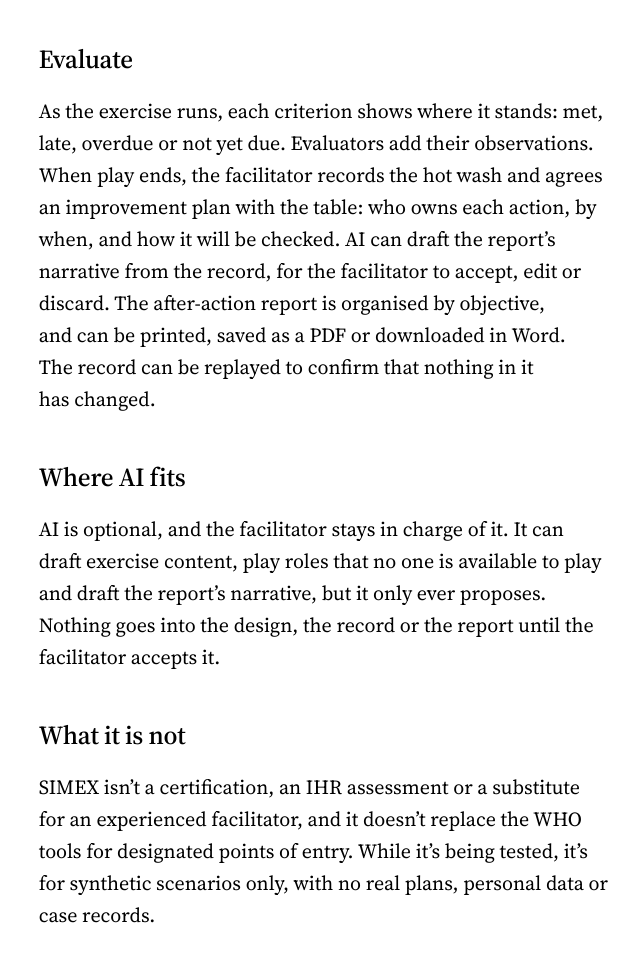
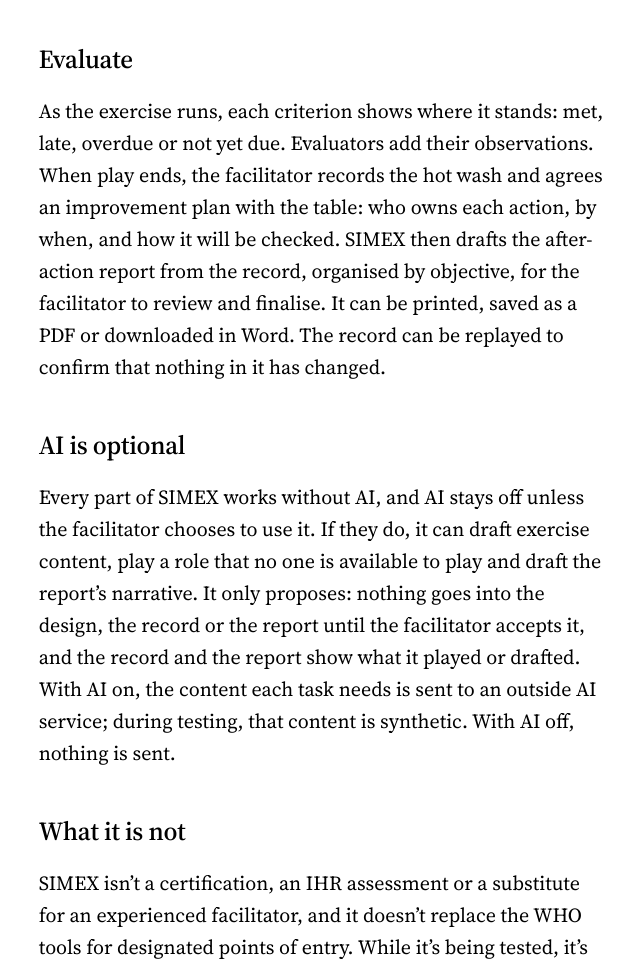
Before and after one commit to Akinloluwinc/presentlab-website, an Eleventy site: page src/notes/simex.md in a window 1280 px wide. Shown: the part 2214-3183 px from the top of the page, without its empty margins (415-1055 px from the left). Built offline with nearby package versions, Linux system fonts and the light colour scheme; Eleventy itself is replaced by a stand-in of ours; files that its build step writes are made by us from their sources.

Commit message:
SIMEX note: keep AI to one plainly labelled section
Feedback from the field: the write-up and the film put AI too far forward
for lay readers and the many AI-sceptics in global health security.

- Evaluate no longer mentions AI. It now says SIMEX drafts the
  after-action report from the record for the facilitator to review and
  finalise, which is true with or without AI (without it, the draft is
  built from the record by fixed rules).
- "Where AI fits" becomes "AI is optional": every part of SIMEX works
  without AI, which stays off unless the facilitator chooses to use it;
  what it can do; that it only proposes and its work is shown as such in
  the record and the report; and that with AI on, the content each task
  needs goes to an outside AI service (synthetic during testing), while
  with it off nothing is sent.

All AI mentions on the page are now in that one section.

Co-Authored-By: Claude Opus 5.5 <noreply@anthropic.com>
Claude-Session: https://claude.ai/code/session_01G2VjZPQAiJYoLxWJvs8ah6

```diff
--- a/src/notes/simex.md
+++ b/src/notes/simex.md
@@ -34,11 +34,11 @@ The facilitator runs the exercise from one console, in the room or online. Parti
 
 ## Evaluate
 
-As the exercise runs, each criterion shows where it stands: met, late, overdue or not yet due. Evaluators add their observations. When play ends, the facilitator records the hot wash and agrees an improvement plan with the table: who owns each action, by when, and how it will be checked. AI can draft the report’s narrative from the record, for the facilitator to accept, edit or discard. The after-action report is organised by objective, and can be printed, saved as a PDF or downloaded in Word. The record can be replayed to confirm that nothing in it has changed.
+As the exercise runs, each criterion shows where it stands: met, late, overdue or not yet due. Evaluators add their observations. When play ends, the facilitator records the hot wash and agrees an improvement plan with the table: who owns each action, by when, and how it will be checked. SIMEX then drafts the after-action report from the record, organised by objective, for the facilitator to review and finalise. It can be printed, saved as a PDF or downloaded in Word. The record can be replayed to confirm that nothing in it has changed.
 
-## Where AI fits
+## AI is optional
 
-AI is optional, and the facilitator stays in charge of it. It can draft exercise content, play roles that no one is available to play and draft the report’s narrative, but it only ever proposes. Nothing goes into the design, the record or the report until the facilitator accepts it.
+Every part of SIMEX works without AI, and AI stays off unless the facilitator chooses to use it. If they do, it can draft exercise content, play a role that no one is available to play and draft the report’s narrative. It only proposes: nothing goes into the design, the record or the report until the facilitator accepts it, and the record and the report show what it played or drafted. With AI on, the content each task needs is sent to an outside AI service; during testing, that content is synthetic. With AI off, nothing is sent.
 
 ## What it is not
 
```
